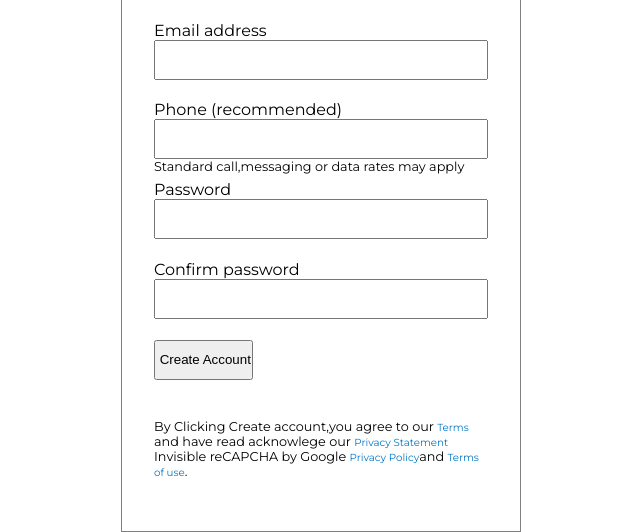
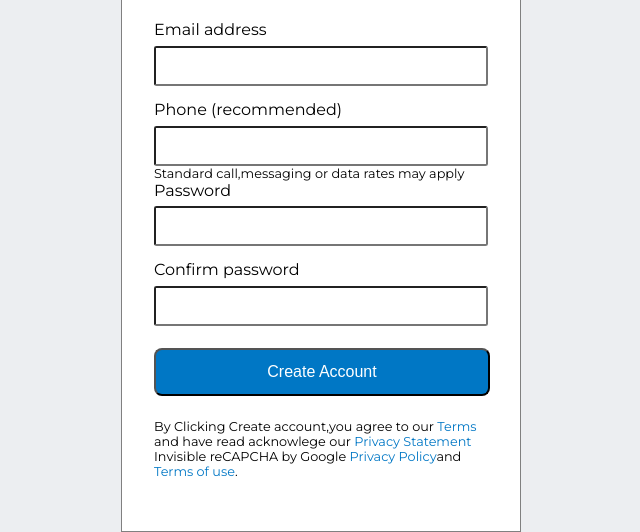
Before and after one commit to Teshager21/html-forms, a plain HTML site: page index.html in a window 1280 px wide. Shown: the part 328-860 px from the top of the page, without its empty margins (319-959 px from the left). Drawn offline with Linux system fonts and the light colour scheme.

Commit message:
Add color to elements

```diff
--- a/css/style.css
+++ b/css/style.css
@@ -9,6 +9,7 @@
 }
 
 body {
+    background-color: #ECEEF1;
     font-family: 'Montserrat', sans-serif;
 }
 
@@ -19,6 +20,7 @@ body {
 }
 
 form {
+    background-color: white;
     border: 1px solid gray;
     display: flex;
     flex-direction: column;
@@ -67,17 +69,29 @@ main {
 }
 
 p {
-    font-size: 0.8em;
+    font-size: 0.8rem;
 }
 
 a {
     color: var(--blue);
-    font-size: 0.8em;
+    font-size: 0.8rem;
     text-decoration: none;
 }
 
 input {
+    border-radius: 0.2em;
     height: 3em;
+    margin-top: 0.5em;
+}
+
+button {
+    background-color: var(--blue);
+    border-radius: 0.5em;
+    color: white;
+    font-size: 1rem;
+    height: 3em;
+    margin-top: 0.5em;
+    width: 21em;
 }
 
 .email {
--- a/index.html
+++ b/index.html
@@ -42,13 +42,13 @@
                 <div class="email">
                     <label for="email-address" >Email address</label>
 
-                    <input type="email" id="email-address" >
+                    <input type="email" id="email-address" required>
                 </div>
 
                 <div class="phone">
                     <label for="phone-num">Phone (recommended)</label>
 
-                    <input type="tel" name="phone-num" id="phone-num">
+                    <input type="tel" name="phone-num" id="phone-num" required>
 
                     <p>Standard call,messaging or data rates may apply</p>
                 </div>
@@ -56,17 +56,17 @@
                 <div class="password">
                     <label for="password">Password</label>
 
-                    <input type="password" name="password" id="password">
+                    <input type="password" name="password" id="password" required>
                 </div>
 
                 <div class="con-pass">
                     <label for="con-pass">Confirm password</label>
 
-                    <input type="password" name="con-pass" id="con-pass">
+                    <input type="password" name="con-pass" id="con-pass" required>
                 </div>
 
                 <div class="button">
-                    <input type="submit" value=" Create Account">
+                    <button type="submit">Create Account</button>
                 </div>
 
                 <div class="statements">
```
